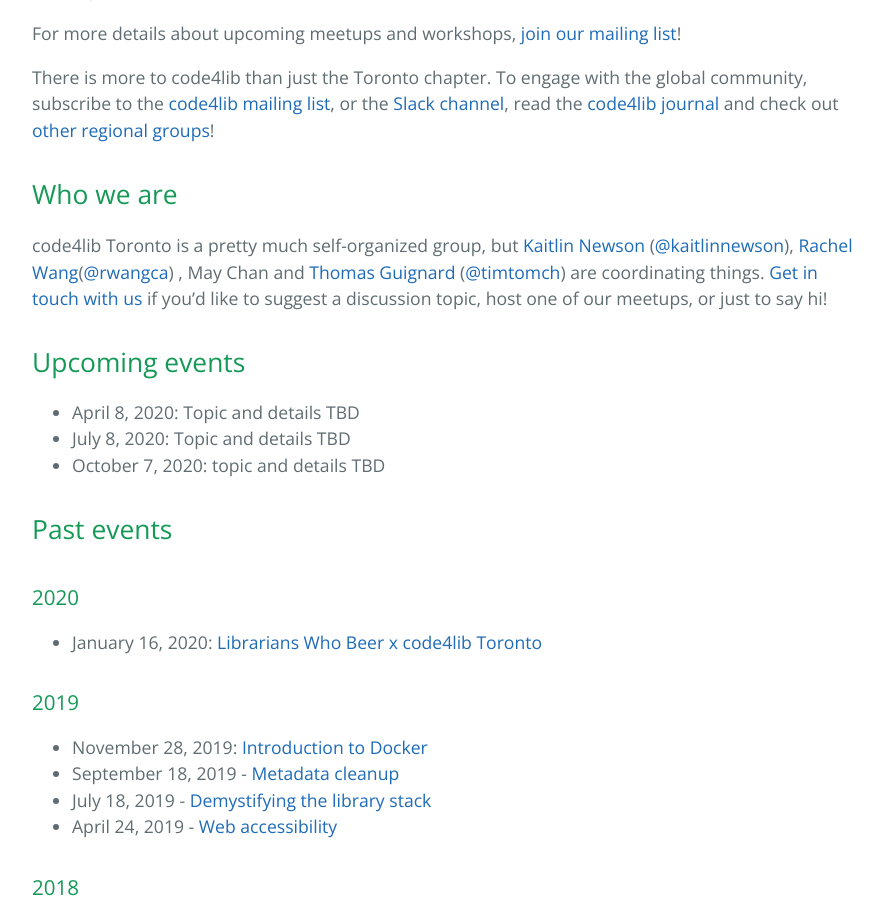
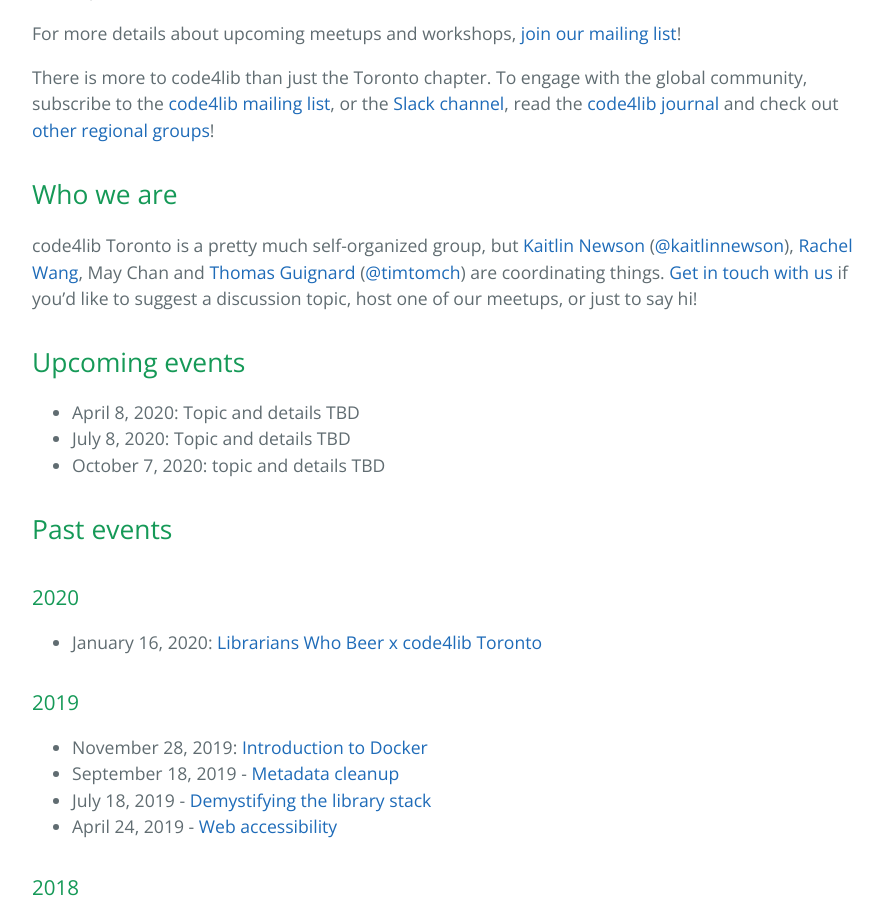
Before and after one commit to code4libtoronto/code4libtoronto.github.io, a Jekyll site: the page built from index.md, in a window 1280 px wide and 900 px high, scrolled down 553 px. Shown: the whole window, without its empty margins (192-1075 px from the left). Built offline with Jekyll 4.4.1, drawn with Linux system fonts in a browser that asks for light colours; our own code applies the rules of GitHub Pages for plain Markdown files.

Commit message:
Update social media contact information

```diff
--- a/index.md
+++ b/index.md
@@ -14,7 +14,7 @@
 
 ## Who we are
 
-code4lib Toronto is a pretty much self-organized group, but [Kaitlin Newson](mailto:kaitlin.newson@gmail.com) ([@kaitlinnewson](https://twitter.com/kaitlinnewson)), [Rachel Wang](mailto:rachel@rwang.ca)([@rwangca](https://twitter.com/rwangca)) , May Chan and [Thomas Guignard](mailto:tom@timtom.ca) ([@timtomch](https://twitter.com/timtomch)) are coordinating things. [Get in touch with us](mailto:code4libtoronto@gmail.com) if you'd like to suggest a discussion topic, host one of our meetups, or just to say hi!
+code4lib Toronto is a pretty much self-organized group, but [Kaitlin Newson](mailto:kaitlin.newson@gmail.com) ([@kaitlinnewson](https://twitter.com/kaitlinnewson)), [Rachel Wang](mailto:rachel@rwang.ca), May Chan and [Thomas Guignard](mailto:tom@timtom.ca) ([@timtomch](https://twitter.com/timtomch)) are coordinating things. [Get in touch with us](mailto:code4libtoronto@gmail.com) if you'd like to suggest a discussion topic, host one of our meetups, or just to say hi!
 
 ## Upcoming events
 
```
